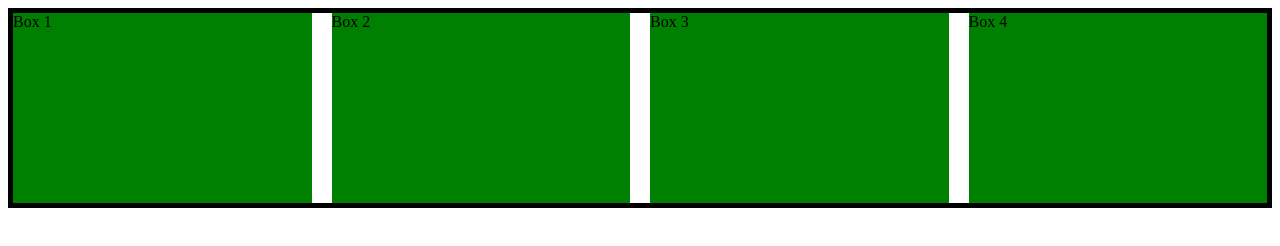
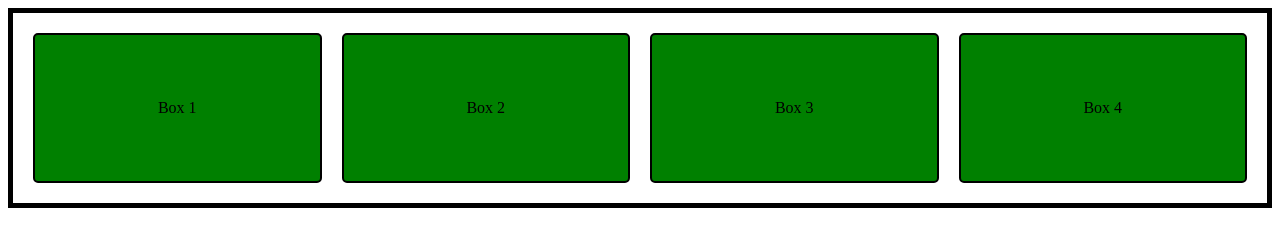
Before and after one commit to ASW-programming/testagit, a plain HTML site: page index.html in a window 1280 px wide. Drawn offline with Linux system fonts and the light colour scheme.

Commit message:
Hovor Styling

```diff
--- a/style.css
+++ b/style.css
@@ -7,9 +7,22 @@
     display: flex;
     height: 200px;
     gap: 20px;
+    padding: 20px;
 }
 
 .box {
+    display: flex;
     background-color: green;
     flex: 1;
+    justify-content: center;
+    align-items: center;
+    border-radius: 5px;
+    border: 2px solid black;
 }
+
+.box:hover {
+    box-shadow: red 0 0 50px;
+    transform: scaleY(1.5);
+    transform-origin: top;
+    background-color: gold;
+}
```
